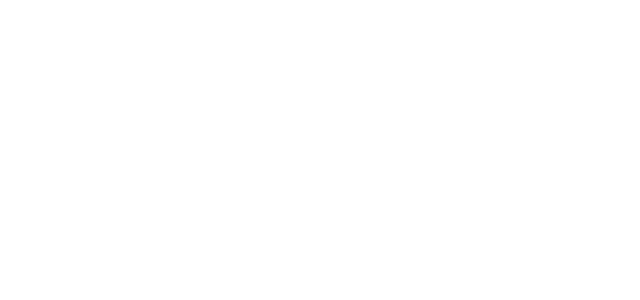
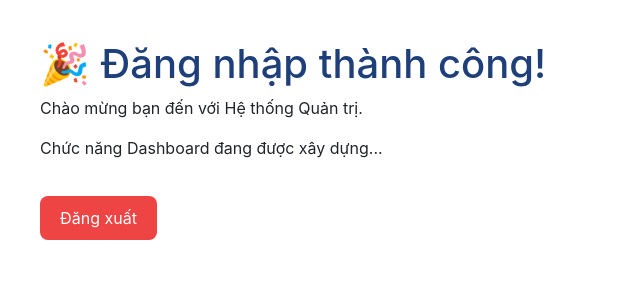
Before and after one commit to flying-bug/DLC-WMS, a React app in the folder frontend/: page /dashboard in a window 1280 px wide. Before the commit this address had no page. Shown: the top 300 px of the page, without its empty margins (0-640 px from the left). Built offline with nearby package versions, Linux system fonts and the light colour scheme; the HTML template or start-up script is replaced by a standard one.

Commit message:
fix(frontend): Add Dashboard route to prevent login loop

```diff
--- /dev/null
+++ b/frontend/src/pages/Dashboard/DashboardPage.jsx
@@ -0,0 +1,34 @@
+import { useNavigate } from 'react-router-dom';
+
+function DashboardPage() {
+    const navigate = useNavigate();
+
+    const handleLogout = () => {
+        localStorage.removeItem('token');
+        localStorage.removeItem('role');
+        navigate('/login');
+    };
+
+    return (
+        <div style={{ padding: '40px', fontFamily: 'Inter, sans-serif' }}>
+            <h1 style={{ color: '#1e3f7a' }}>🎉 Đăng nhập thành công!</h1>
+            <p>Chào mừng bạn đến với Hệ thống Quản trị.</p>
+            <p>Chức năng Dashboard đang được xây dựng...</p>
+            <button
+                onClick={handleLogout}
+                style={{
+                    padding: '10px 20px',
+                    background: '#ef4444',
+                    color: 'white',
+                    border: 'none',
+                    borderRadius: '8px',
+                    cursor: 'pointer',
+                    marginTop: '20px'
+                }}>
+                Đăng xuất
+            </button>
+        </div>
+    );
+}
+
+export default DashboardPage;
--- a/frontend/src/routes/AppRouter.jsx
+++ b/frontend/src/routes/AppRouter.jsx
@@ -2,18 +2,18 @@
 import { ROUTES } from '../constants';
 import LoginPage from '../pages/Login/LoginPage';
 import ForgotPasswordPage from '../pages/ForgotPassword/ForgotPasswordPage';
+import DashboardPage from '../pages/Dashboard/DashboardPage';
 
 function AppRouter() {
     return (
         <BrowserRouter>
             <Routes>
-                {/* Redirect root về trang login */}
-                <Route path="/" element={<Navigate to={ROUTES.LOGIN} replace />} />
+                {/* Redirect root về trang dashboard nếu đã có Dashboard, tạm thời để / */}
+                <Route path="/" element={<Navigate to={ROUTES.DASHBOARD || '/dashboard'} replace />} />
                 <Route path={ROUTES.LOGIN} element={<LoginPage />} />
                 <Route path={ROUTES.FORGOT_PASSWORD} element={<ForgotPasswordPage />} />
 
-                {/* Placeholder cho các route sau */}
-                {/* <Route path={ROUTES.DASHBOARD} element={<DashboardPage />} /> */}
+                <Route path={ROUTES.DASHBOARD || '/dashboard'} element={<DashboardPage />} />
             </Routes>
         </BrowserRouter>
     );
```
